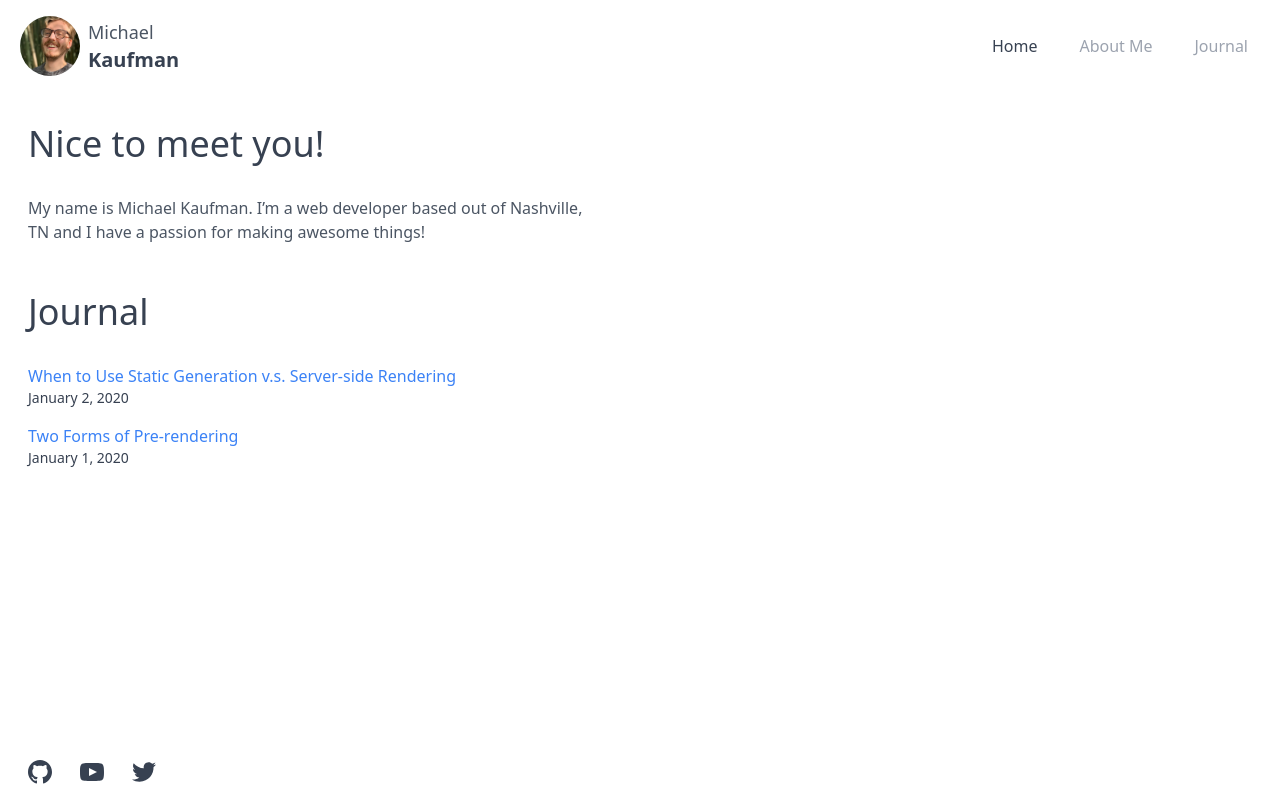
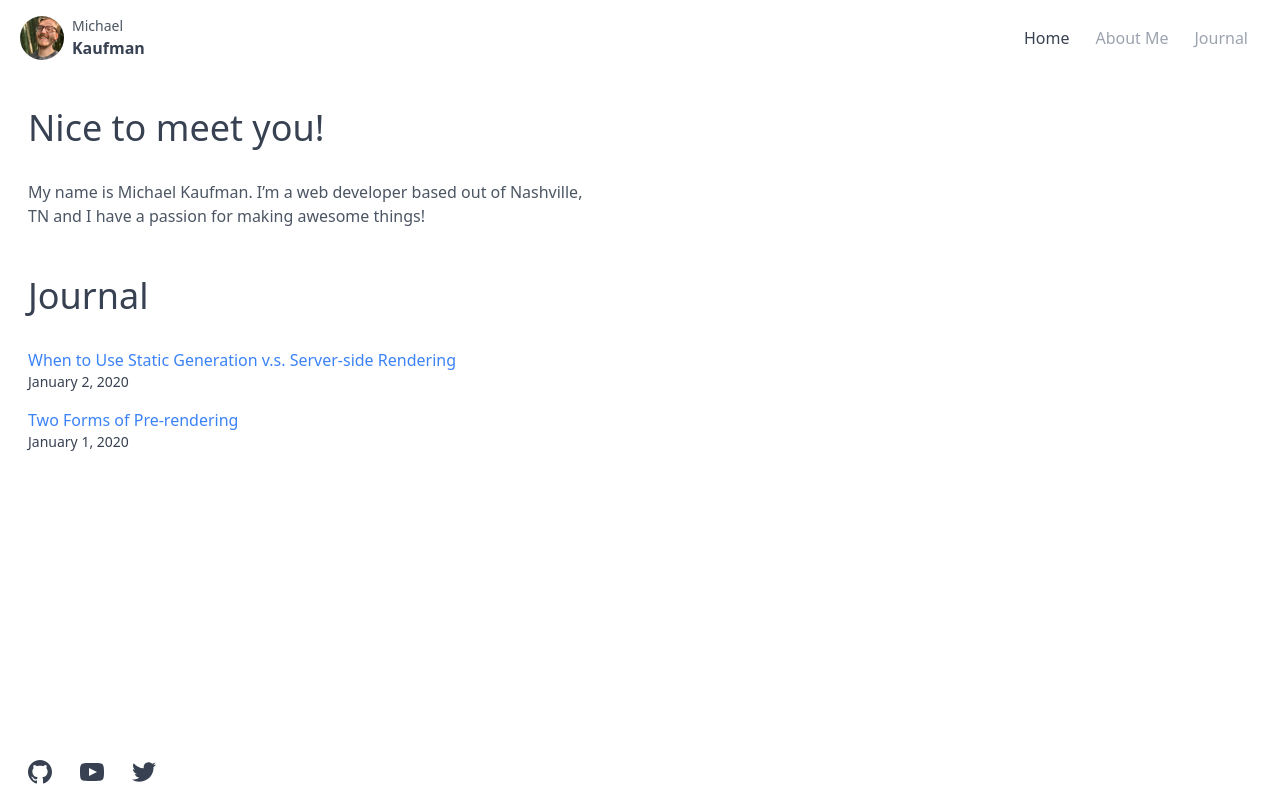
Before and after one commit to KaufmanDeveloper/kaufman-personal-site, a Next.js app: page / in a window 1280 px wide. Built offline with nearby package versions, Linux system fonts and the light colour scheme.

Commit message:
style: Small header styling fixes

```diff
--- a/components/Header/HeaderNavigation/index.jsx
+++ b/components/Header/HeaderNavigation/index.jsx
@@ -5,7 +5,7 @@ function HeaderNavigation({ router }) {
   const linkStyling = "text-gray-400";
 
   return (
-    <div className="flex mr-3 w-48 xl:w-64 justify-between">
+    <div className="flex mr-3 w-52 xl:w-56 justify-between">
       {router.pathname === "/" ? (
         <span className="text-primary">Home</span>
       ) : (
--- a/components/Header/index.jsx
+++ b/components/Header/index.jsx
@@ -31,21 +31,19 @@ export default function Header() {
             <Image
               className="rounded-full"
               src="/images/profile.jpg"
-              height={60}
-              width={60}
+              height={44}
+              width={44}
               alt="Michael Kaufman"
             />
             <div className="flex flex-col ml-2">
-              <span className="text-secondary text-lg">Michael</span>
-              <span className="text-primary text-xl font-semibold">
-                Kaufman
-              </span>
+              <span className="text-secondary text-sm">Michael</span>
+              <span className="text-primary font-semibold">Kaufman</span>
             </div>
           </div>
 
           {isMobileView ? (
             <button onClick={toggleModal}>
-              <MenuIcon className="text-primary" style={{ fontSize: 44 }} />
+              <MenuIcon className="text-primary" style={{ fontSize: 28 }} />
             </button>
           ) : (
             <HeaderNavigation />
```
